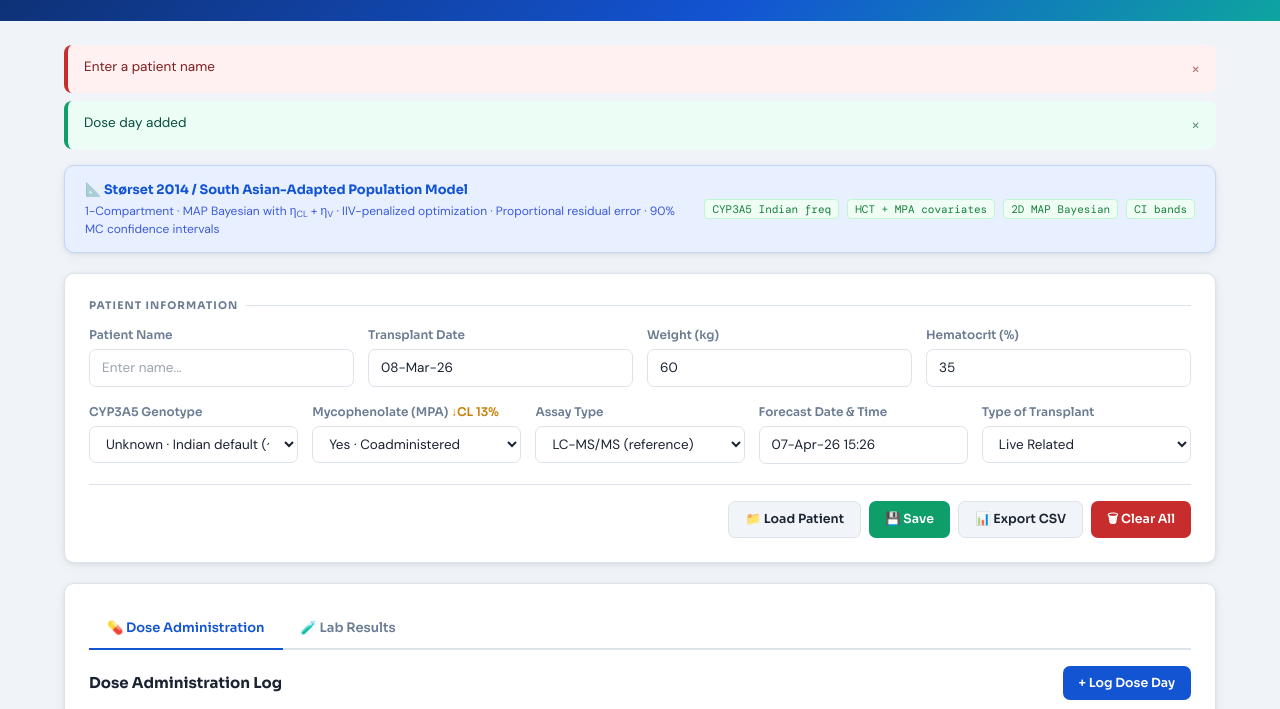
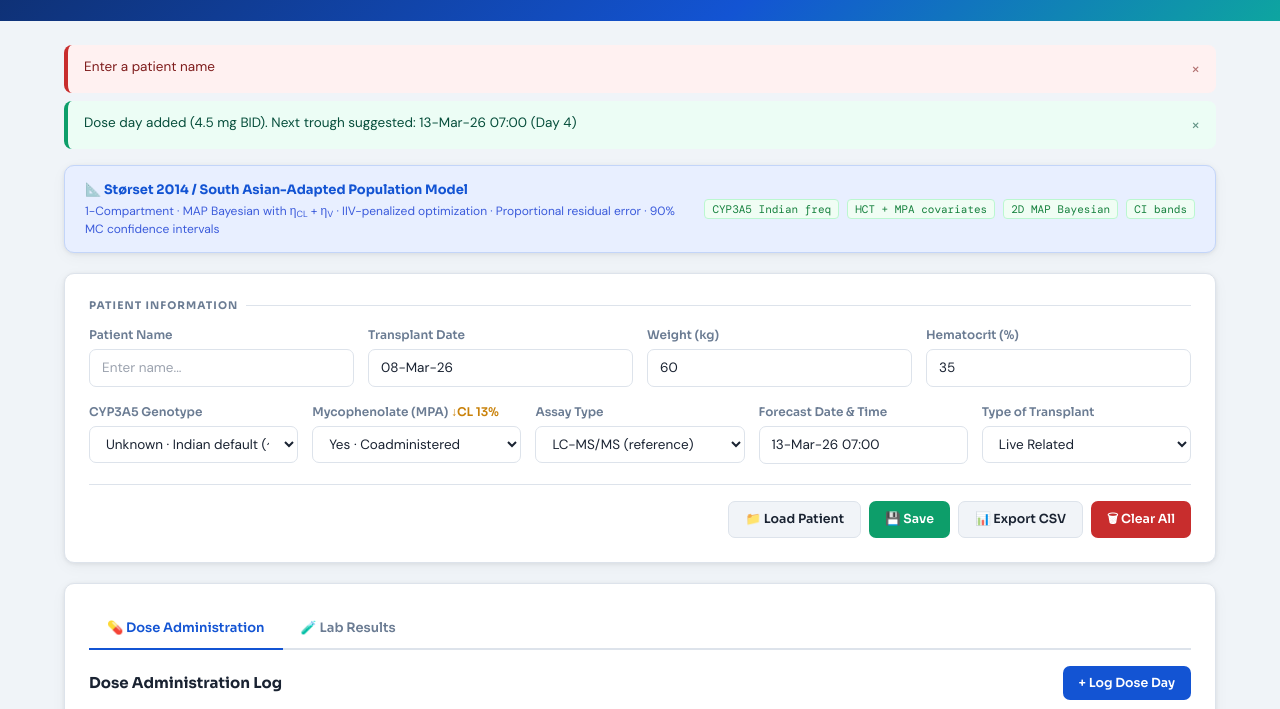
Before and after one commit to beandoc/TacrolimusCalc, a plain HTML site: page index.html in a window 1280 px wide. Both pictures are taken after a click on the button "+ Log Dose Day". Shown: the part 90-799 px from the top of the page. Drawn offline with nearby package versions, Linux system fonts and the light colour scheme.

Commit message:
Clinical UX: Auto-suggest Day 4 next trough date after dose addition; fix 0.15mg/kg rounding to nearest 0.5mg

```diff
--- a/index.html
+++ b/index.html
@@ -1183,13 +1183,24 @@
             else { base = dayjs(txStr, "YYYY-MM-DD").add(1, 'day'); }
             const lastDose = [...clinicalData].reverse().find(r => r.dose !== null);
             const wt = parseFloat(document.getElementById('weight').value) || 60;
-            const doseVal = lastDose ? lastDose.dose : ((wt * 0.15) / 2).toFixed(1);
+            // Initial dose: 0.15 mg/kg/day ÷ 2 = each BID dose, rounded to nearest 0.5mg
+            const rawDose = lastDose ? lastDose.dose : Math.round((wt * 0.15 / 2) * 2) / 2;
+            const doseVal = rawDose;
             const am = base.hour(7).minute(0).format("YYYY-MM-DD HH:mm");
             const pm = base.hour(19).minute(0).format("YYYY-MM-DD HH:mm");
             if (!clinicalData.find(r => r.datetime === am)) clinicalData.push({ datetime: am, dose: parseFloat(doseVal), level: null });
             if (!clinicalData.find(r => r.datetime === pm)) clinicalData.push({ datetime: pm, dose: parseFloat(doseVal), level: null });
             clinicalData.sort((a, b) => dayjs(a.datetime).diff(dayjs(b.datetime)));
-            renderDoseLog(); renderLevelLog(); savePatientData(); showAlert('Dose day added', 'success');
+
+            // Auto-suggest: next trough = Day 4 after this dose at 07:00 AM (clinical standard)
+            const nextLevelDate = base.add(4, 'day').hour(7).minute(0);
+            const predFP = document.getElementById('prediction-datetime')._flatpickr;
+            const tgtFP  = document.getElementById('target-date-input')._flatpickr;
+            if (predFP) predFP.setDate(nextLevelDate.toDate(), true);
+            if (tgtFP)  tgtFP.setDate(nextLevelDate.toDate(), true);
+
+            renderDoseLog(); renderLevelLog(); savePatientData();
+            showAlert(`Dose day added (${doseVal.toFixed(1)} mg BID). Next trough suggested: ${nextLevelDate.format('DD-MMM-YY HH:mm')} (Day 4)`, 'success');
         }
 
         function renderDoseLog() {
```
